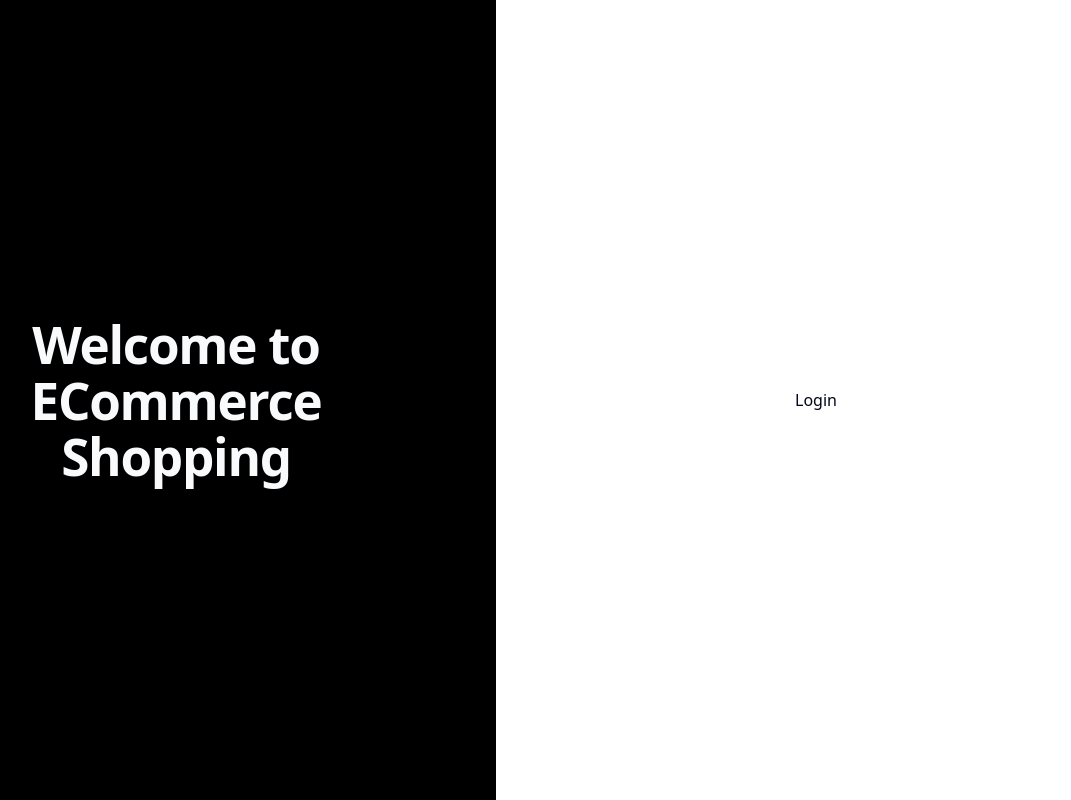
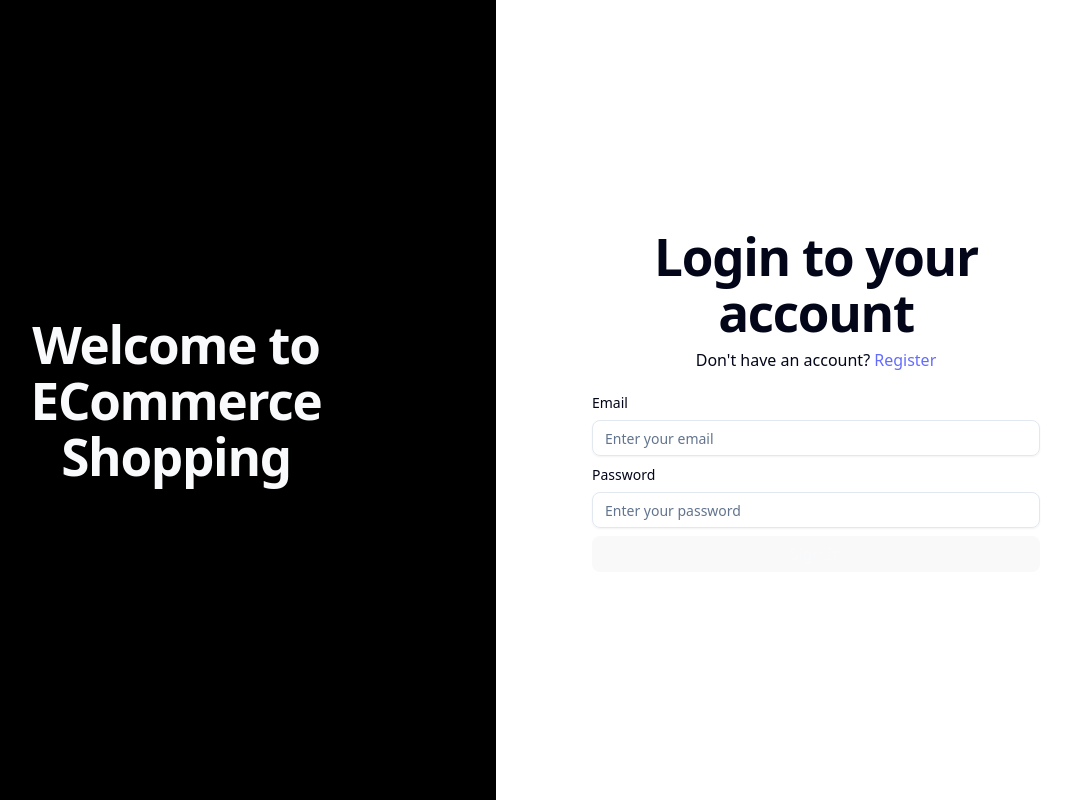
Before and after one commit to chplay2020/E-Commerce-App, a React (Vite) app in the folder client/: page /auth/login in a window 1280 px wide. Shown: the whole page, without its empty margins (144-1215 px from the left). Built offline with nearby package versions, Linux system fonts and the light colour scheme.

Commit message:
login-signup

```diff
--- a/client/src/components/common/form.jsx
+++ b/client/src/components/common/form.jsx
@@ -1,6 +1,8 @@
 import { Label } from "../ui/label"
 import { Input } from "../ui/input"
 import { Button } from "../ui/button"
+import { Select } from "../ui/select"
+import { Textarea } from "../ui/textarea"
 
 
 
@@ -35,7 +37,7 @@
 
             case 'select':
                 element = (
-                    <select
+                    <Select
                         id={getControlItem.name}
                         name={getControlItem.name}
                         className="h-9 w-full rounded-md border border-input bg-transparent px-3 py-1 text-sm"
@@ -57,14 +59,14 @@
                                     {optionItem.label ?? optionItem.text}
                                 </option>
                             ))}
-                    </select>
+                    </Select>
                 )
 
                 break;
 
             case 'textarea':
                 element = (
-                    <textarea
+                    <Textarea
                         name={getControlItem.name}
                         placeholder={getControlItem.placeholder}
                         id={getControlItem.name}
--- a/client/src/config/index.js
+++ b/client/src/config/index.js
@@ -24,3 +24,23 @@
         required: true
     }
 ]
+
+
+export const loginFormControls = [
+    {
+        name: 'email',
+        label: 'Email',
+        placeholder: 'Enter your email',
+        componentType: 'input',
+        type: 'email',
+        required: true
+    },
+    {
+        name: 'password',
+        label: 'Password',
+        placeholder: 'Enter your password',
+        componentType: 'input',
+        type: 'password',
+        required: true
+    }
+]
--- a/client/src/pages/auth/login.jsx
+++ b/client/src/pages/auth/login.jsx
@@ -1,9 +1,41 @@
+import { Link } from "react-router-dom";
+import { useState } from "react";
+import CommonForm from "@/components/common/form";
+import { loginFormControls } from "../../config/index";
 
+const initialState = {
+    email: '',
+    password: ''
+}
 
 
 function AuthLogin() {
+
+    const [formData, setFormData] = useState(initialState);
+
+    function onSubmit() {
+
+    }
+
     return (
-        <div>Login</div>
+        <div className="mx-auto w-full max-w-md space-y-6">
+            <div className="text-center">
+                <h1 className="text-3xl font-bold tracking-tight text-foreground ">Login to your account</h1>
+                <p className="mt-2">
+                    Don't have an account?&nbsp;
+                    <Link className="font-medium text-primary hover:underline" to="/auth/register">
+                        Register
+                    </Link>
+                </p>
+            </div>
+            <CommonForm
+                formControls={loginFormControls}
+                buttonText={'Sign In'}
+                formData={formData}
+                setFormData={setFormData}
+                onSubmit={onSubmit}
+            />
+        </div>
     )
 }
 
```
